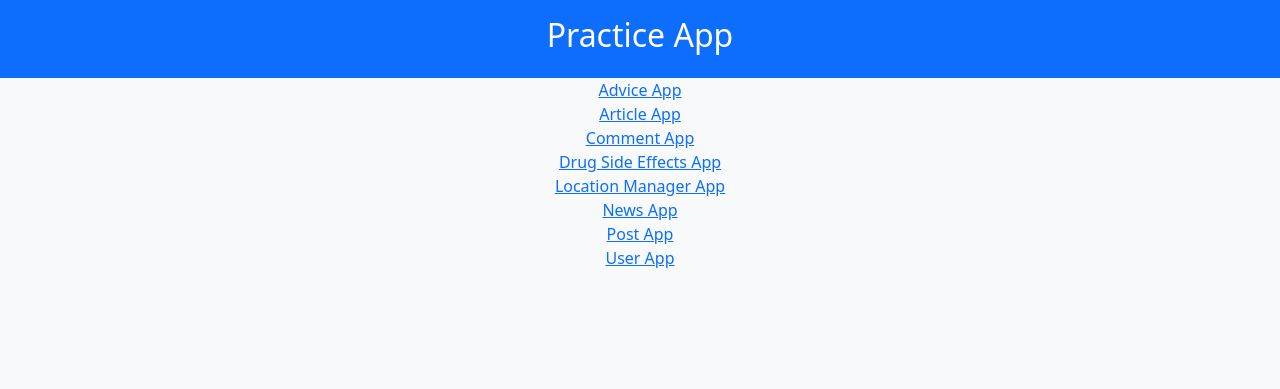
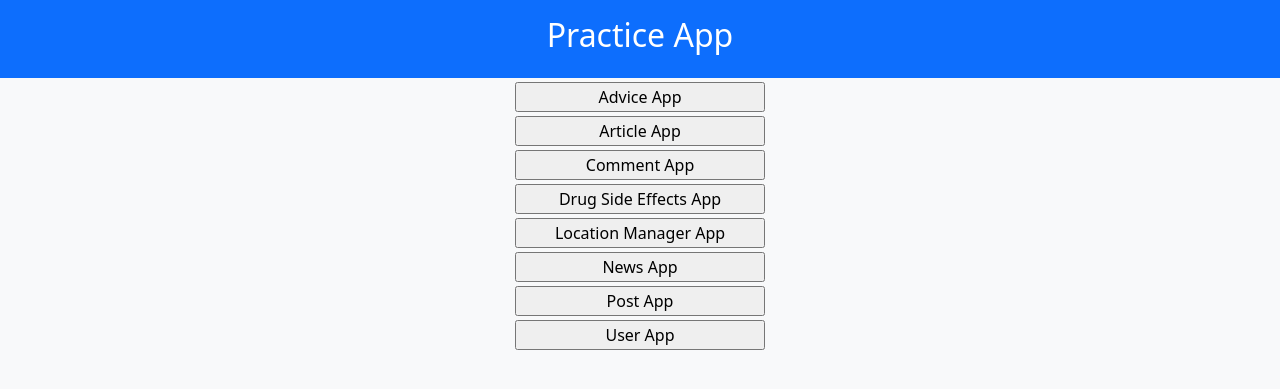
Before and after one commit to bounswe/bounswe2022group6, a Django app: page / in a window 1280 px wide. Shown: the top 389 px of the page. Run offline with Django 3.2, Linux system fonts and the light colour scheme.

Commit message:
Add buttons to home page links

```diff
--- a/practice_app/apps/home/templates/home.html
+++ b/practice_app/apps/home/templates/home.html
@@ -13,27 +13,10 @@
             margin: 0 auto;
             width:350px;
         }
-        form {
-            margin: 0 auto;
-            width:280px;
-        }
-        select, input[type=text]{
-            float: right;
-            overflow:hidden;
-            width:180px;
-            height: 25px;
-        }
-        input[type=submit]{
-            float: center;
-            width:100px;
-            height: 24px;
-            margin-top: 2px;
-        }
-        form label{
-            text-align: right;
-            clear: both;
-            float:left;
-            margin-right:5px;
+        input[type=button]{
+            width:250px;
+            height: 30px;
+            margin-top: 4px;
         }
     </style>
 </head>
@@ -43,14 +26,14 @@
             <h2>Practice App</h2>
         </div>
         <div class ="center" style="text-align:center">
-            <a href="/advice">Advice App</a> <br>
-            <a href="/article">Article App</a> <br>
-            <a href="/comment">Comment App</a> <br>
-            <a href="/drug-side-effects">Drug Side Effects App</a> <br>
-            <a href="/location_mgr">Location Manager App</a> <br>
-            <a href="/news">News App</a> <br>
-            <a href="/post">Post App</a> <br>
-            <a href="/user">User App</a> <br>
+            <a href="/advice"><input type="button" value="Advice App"/></a> <br>
+            <a href="/article"><input type="button" value="Article App"/></a> <br>
+            <a href="/comment"><input type="button" value="Comment App"/></a> <br>
+            <a href="/drug-side-effects"><input type="button" value="Drug Side Effects App"/></a> <br>
+            <a href="/location_mgr"><input type="button" value="Location Manager App"/></a> <br>
+            <a href="/news"><input type="button" value="News App"/></a> <br>
+            <a href="/post"><input type="button" value="Post App"/></a> <br>
+            <a href="/user"><input type="button" value="User App"/></a> <br>
         </div>
 </body>
 </html>
```
